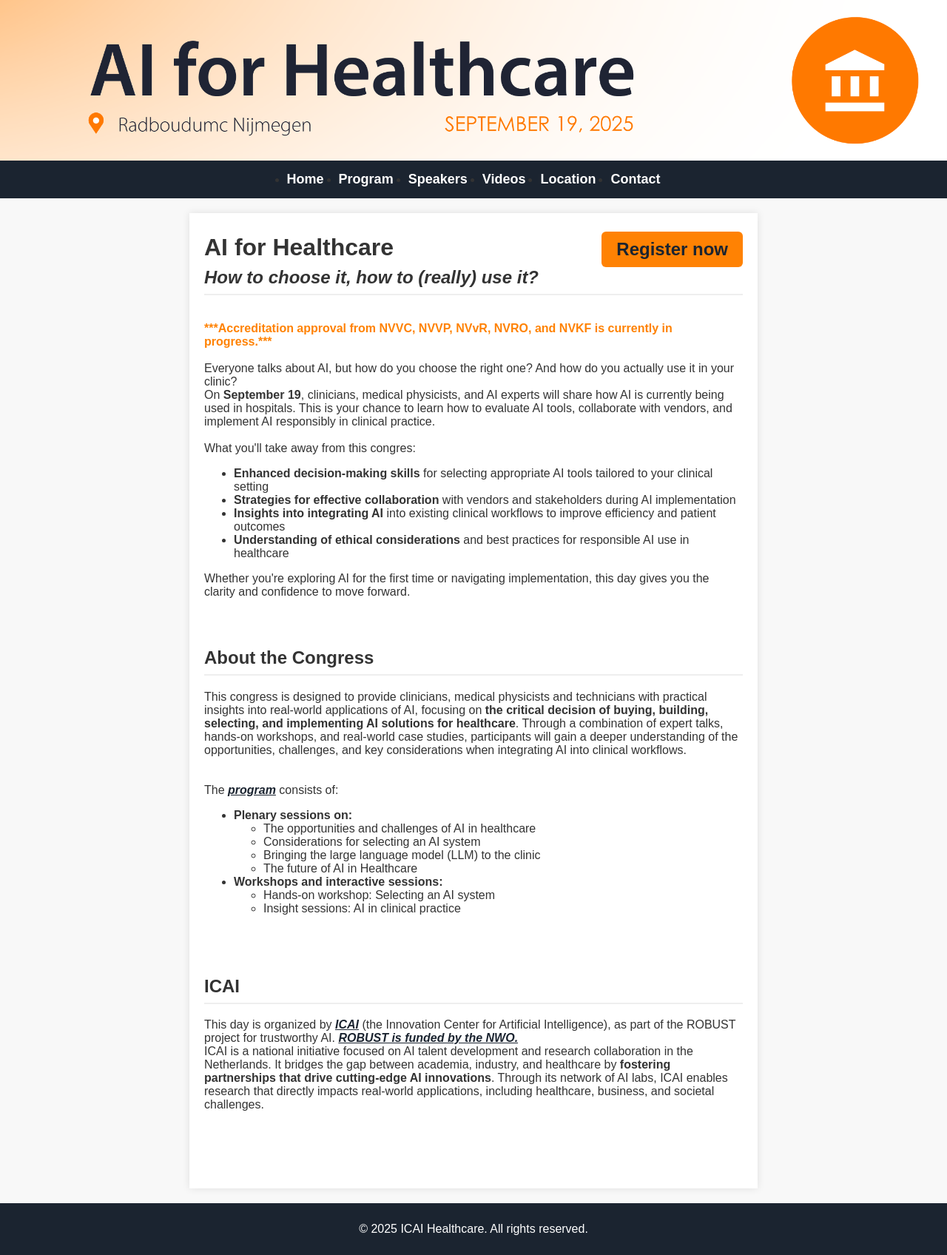
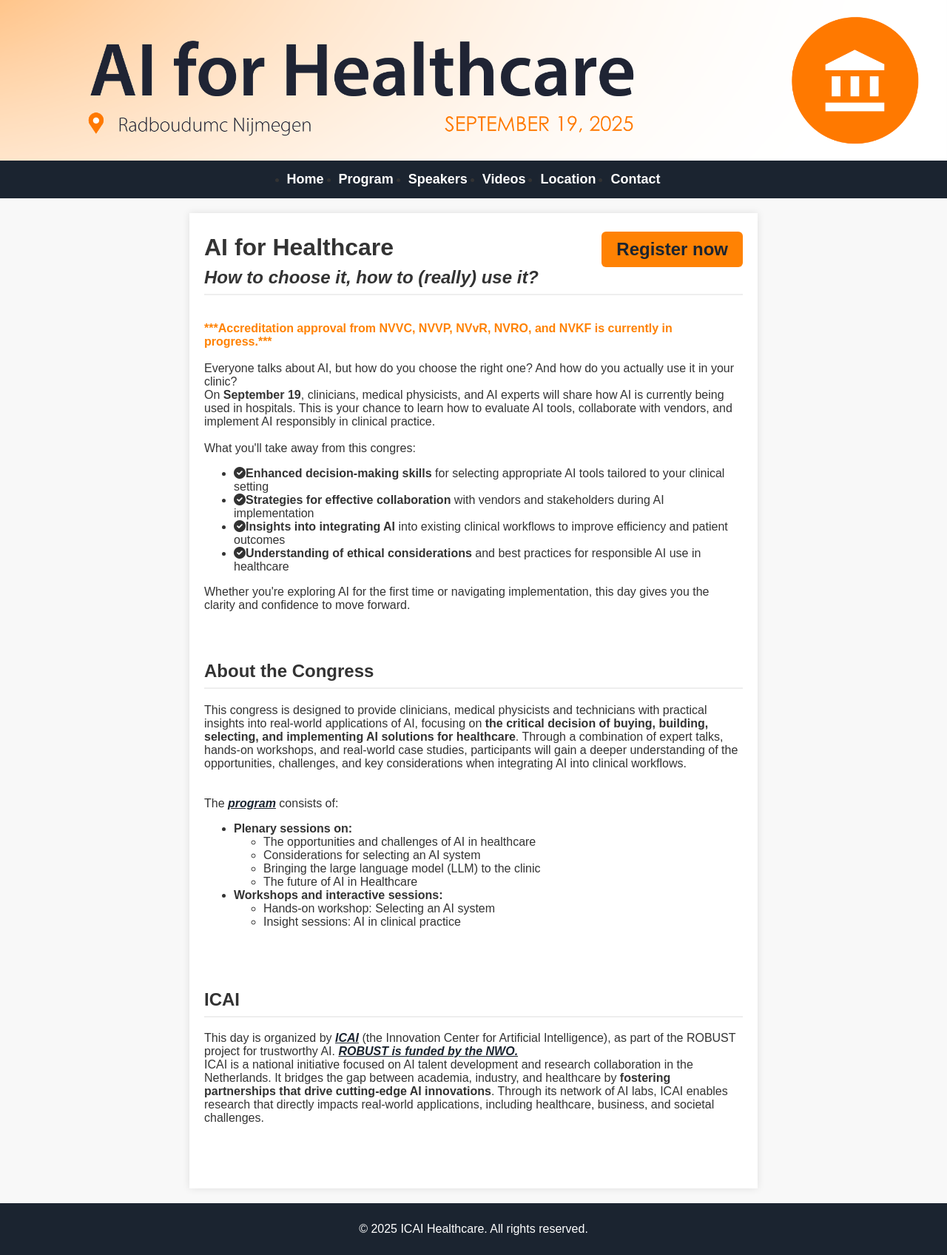
Before and after one commit to marliebesouw/marliebesouw.github.io, a Jekyll site: the page built from index.md, in a window 1280 px wide. Shown: the whole page at 74% size. Built offline with Jekyll 4.4.1, drawn with Linux system fonts in a browser that asks for light colours.

Commit message:
checkmarks

```diff
--- a/index.md
+++ b/index.md
@@ -32,10 +32,10 @@
 
       What you'll take away from this congres:
       <ul>
-       <li><strong>Enhanced decision-making skills</strong> for selecting appropriate AI tools tailored to your clinical setting</li>
-       <li><strong>Strategies for effective collaboration</strong> with vendors and stakeholders during AI implementation</li>
-       <li><strong>Insights into integrating AI</strong> into existing clinical workflows to improve efficiency and patient outcomes</li>
-       <li><strong>Understanding of ethical considerations</strong> and best practices for responsible AI use in healthcare</li>
+       <li><i class="fas fa-check-circle check-icon"></i><strong>Enhanced decision-making skills</strong> for selecting appropriate AI tools tailored to your clinical setting</li>
+       <li><i class="fas fa-check-circle check-icon"></i><strong>Strategies for effective collaboration</strong> with vendors and stakeholders during AI implementation</li>
+       <li><i class="fas fa-check-circle check-icon"></i><strong>Insights into integrating AI</strong> into existing clinical workflows to improve efficiency and patient outcomes</li>
+       <li><i class="fas fa-check-circle check-icon"></i><strong>Understanding of ethical considerations</strong> and best practices for responsible AI use in healthcare</li>
       </ul>
 
     Whether you're exploring AI for the first time or navigating implementation, this day gives you the clarity and confidence to move forward. <br><br>
```
